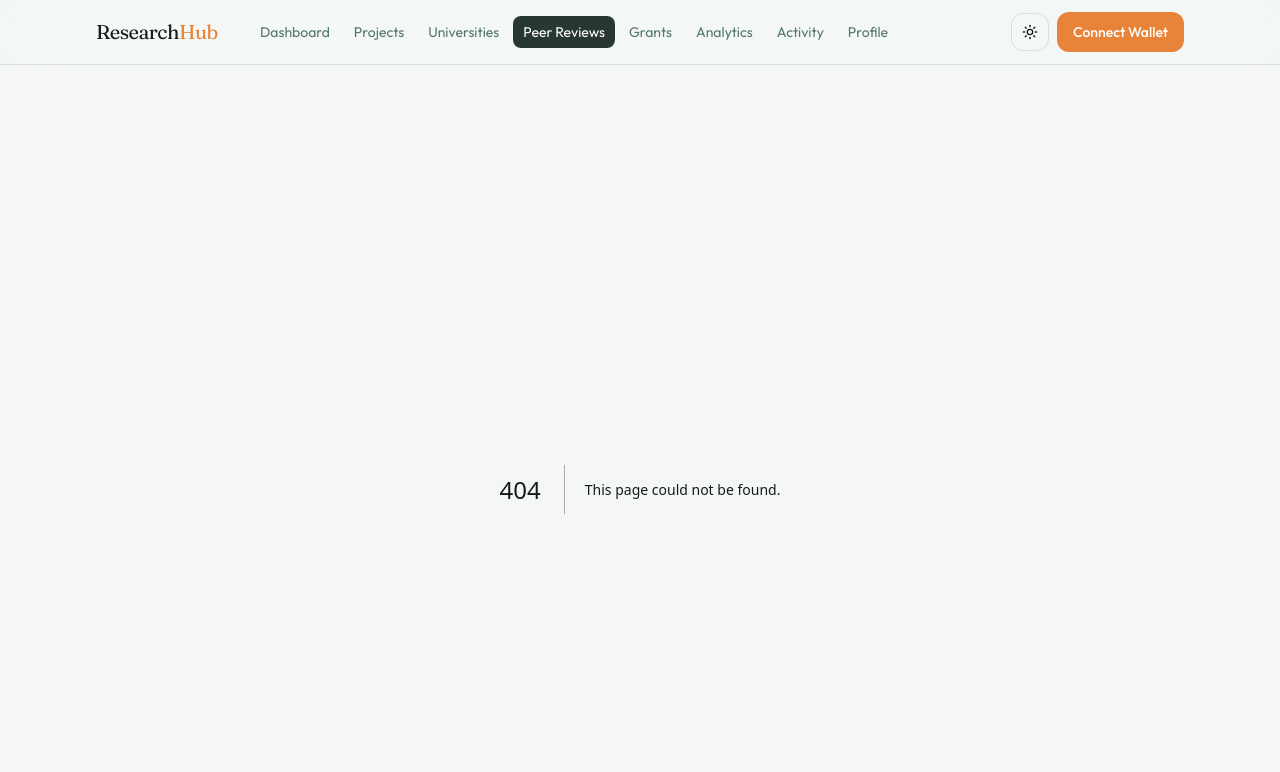
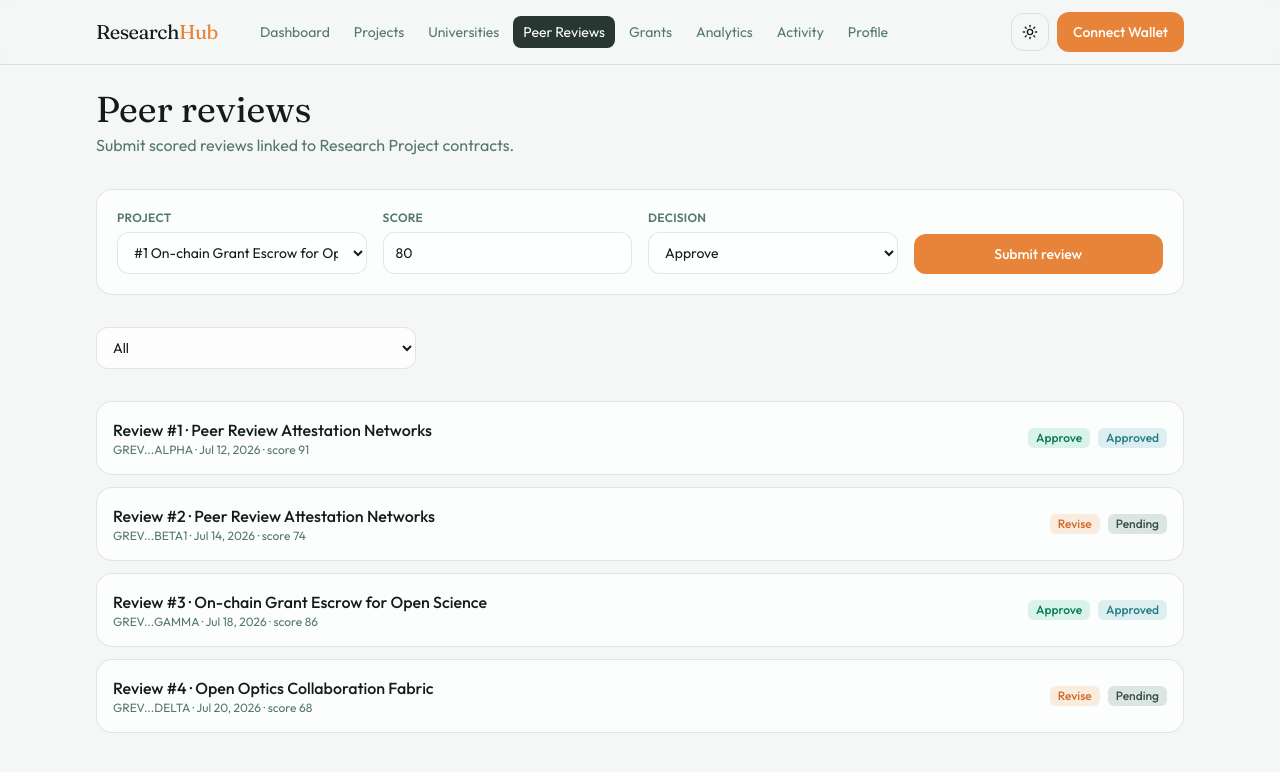
Before and after one commit to manojaggarwal812/research-hub-stellar, a Next.js app in the folder frontend/: page /reviews in a window 1280 px wide. Before the commit this address had no page. Shown: the top 772 px of the page. Built offline with nearby package versions, Linux system fonts and the light colour scheme.

Commit message:
feat(frontend): add peer review submission and listing UI

```diff
--- /dev/null
+++ b/frontend/src/app/reviews/page.tsx
@@ -0,0 +1,149 @@
+"use client";
+
+import { useMemo, useState, type FormEvent } from "react";
+import { toast } from "sonner";
+import { PageSkeleton } from "@/components/Skeleton";
+import { StatusBadge } from "@/components/StatusBadge";
+import { Pagination } from "@/components/Pagination";
+import { useHubData } from "@/lib/hub-data";
+import { useWallet } from "@/lib/wallet";
+import { formatDate, paginate } from "@/lib/format";
+import type { ReviewDecision } from "@/lib/types";
+
+export default function ReviewsPage() {
+  const { loading, reviews, projects, addLocalReview } = useHubData();
+  const { address } = useWallet();
+  const [decisionFilter, setDecisionFilter] = useState("All");
+  const [page, setPage] = useState(1);
+  const [projectId, setProjectId] = useState(1);
+  const [score, setScore] = useState(80);
+  const [decision, setDecision] = useState<ReviewDecision>("Approve");
+
+  const filtered = useMemo(() => {
+    return reviews.filter(
+      (r) => decisionFilter === "All" || r.decision === decisionFilter,
+    );
+  }, [reviews, decisionFilter]);
+
+  const paged = paginate(filtered, page, 5);
+
+  if (loading) return <PageSkeleton />;
+
+  function onSubmit(e: FormEvent) {
+    e.preventDefault();
+    if (!address) {
+      toast.error("Connect Freighter to submit a review");
+      return;
+    }
+    if (score < 0 || score > 100) {
+      toast.error("Score must be between 0 and 100");
+      return;
+    }
+    addLocalReview({
+      projectId,
+      reviewer: address,
+      score,
+      decision,
+    });
+    toast.success("Peer review recorded (local demo event)");
+  }
+
+  return (
+    <div className="rh-container space-y-8">
+      <div>
+        <h1 className="font-display text-3xl sm:text-4xl">Peer reviews</h1>
+        <p className="mt-1 text-[var(--muted)]">
+          Submit scored reviews linked to Research Project contracts.
+        </p>
+      </div>
+
+      <form onSubmit={onSubmit} className="rh-panel grid gap-4 p-5 md:grid-cols-4">
+        <div>
+          <label className="rh-label">Project</label>
+          <select
+            className="rh-input"
+            value={projectId}
+            onChange={(e) => setProjectId(Number(e.target.value))}
+          >
+            {projects.map((p) => (
+              <option key={p.id} value={p.id}>
+                #{p.id} {p.title}
+              </option>
+            ))}
+          </select>
+        </div>
+        <div>
+          <label className="rh-label">Score</label>
+          <input
+            className="rh-input"
+            type="number"
+            min={0}
+            max={100}
+            value={score}
+            onChange={(e) => setScore(Number(e.target.value))}
+          />
+        </div>
+        <div>
+          <label className="rh-label">Decision</label>
+          <select
+            className="rh-input"
+            value={decision}
+            onChange={(e) => setDecision(e.target.value as ReviewDecision)}
+          >
+            {["Approve", "Revise", "Reject"].map((d) => (
+              <option key={d} value={d}>
+                {d}
+              </option>
+            ))}
+          </select>
+        </div>
+        <div className="flex items-end">
+          <button type="submit" className="rh-btn-primary w-full">
+            Submit review
+          </button>
+        </div>
+      </form>
+
+      <div className="flex gap-3">
+        <select
+          className="rh-input max-w-xs"
+          value={decisionFilter}
+          onChange={(e) => {
+            setDecisionFilter(e.target.value);
+            setPage(1);
+          }}
+        >
+          {["All", "Approve", "Revise", "Reject"].map((d) => (
+            <option key={d} value={d}>
+              {d}
+            </option>
+          ))}
+        </select>
+      </div>
+
+      <div className="space-y-3">
+        {paged.items.map((r) => {
+          const project = projects.find((p) => p.id === r.projectId);
+          return (
+            <article key={r.id} className="rh-panel flex flex-wrap items-center justify-between gap-3 p-4">
+              <div>
+                <p className="font-medium">
+                  Review #{r.id} · {project?.title ?? `Project ${r.projectId}`}
+                </p>
+                <p className="text-xs text-[var(--muted)]">
+                  {r.reviewer} · {formatDate(r.createdAt)} · score {r.score}
+                </p>
+              </div>
+              <div className="flex items-center gap-2">
+                <StatusBadge value={r.decision} />
+                <StatusBadge value={r.approved ? "Approved" : "Pending"} />
+              </div>
+            </article>
+          );
+        })}
+      </div>
+
+      <Pagination page={paged.page} totalPages={paged.totalPages} onChange={setPage} />
+    </div>
+  );
+}
```
